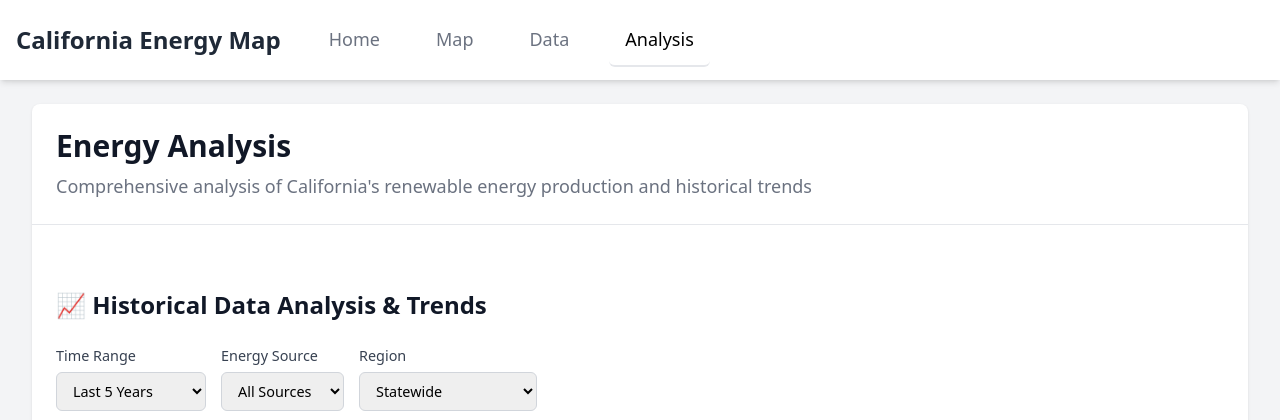
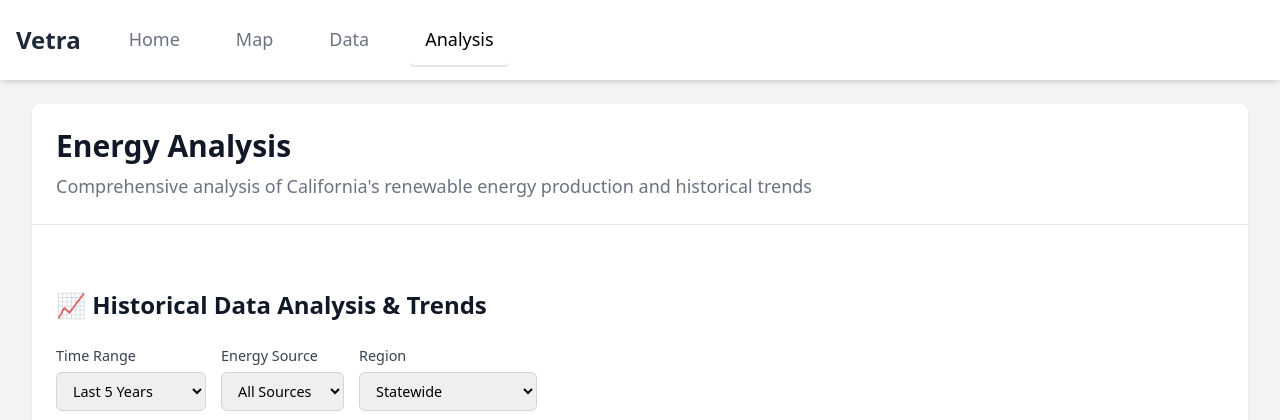
Before and after one commit to 123AbhinayR/Vetra, a Flask app: page /research/analysis in a window 1280 px wide. Shown: the top 420 px of the page. Run offline with Flask 3, Linux system fonts and the light colour scheme; some libraries are stand-ins or nearby versions.

Commit message:
changed name discrepancies

```diff
--- a/app/templates/analysis.html
+++ b/app/templates/analysis.html
@@ -1,6 +1,6 @@
 {% extends "base.html" %}
 
-{% block title %}{{ title }} - California Energy Map{% endblock %}
+{% block title %}{{ title }} - Vetra{% endblock %}
 
 {% block extra_head %}
 <script src="https://cdnjs.cloudflare.com/ajax/libs/Chart.js/3.9.1/chart.min.js"></script>
@@ -248,57 +248,6 @@
             </div>
         </div>
 
-        <!-- Original Current Analysis Section -->
-        <div class="section-divider">
-            <h2 class="text-2xl font-bold text-gray-900 mb-6">🔍 Current State Analysis</h2>
-
-            <div class="w-full space-y-12 max-w-5xl mx-auto">
-                <!-- Image 1 -->
-                <div class="bg-white rounded-lg shadow-md overflow-hidden p-6">
-                    <h4 class="text-2xl font-semibold text-gray-800 mb-4 text-center">Average Power Output by Energy Source</h4>
-                    <div class="flex justify-center">
-                        <img src="{{ url_for('static', filename='img/image1.jpg') }}" alt="Average Power Output by Energy Source" class="max-w-full h-auto rounded" style="max-height: 600px;">
-                    </div>
-                    <p class="mt-4 text-lg text-gray-600">Comparison of average power output between solar (SUN) and wind (WND) energy sources in California, showing wind's significantly higher average output.</p>
-                </div>
-
-                <!-- Image 2 -->
-                <div class="bg-white rounded-lg shadow-md overflow-hidden p-6">
-                    <h4 class="text-2xl font-semibold text-gray-800 mb-4 text-center">Temperature vs Solar Power Output</h4>
-                    <div class="flex justify-center">
-                        <img src="{{ url_for('static', filename='img/image2.png') }}" alt="Temperature vs Solar Power Output" class="max-w-full h-auto rounded" style="max-height: 600px;">
-                    </div>
-                    <p class="mt-4 text-lg text-gray-600">Scatter plot showing the relationship between temperature and solar power output, with points colored by cloud cover percentage, illustrating how these weather conditions affect solar efficiency.</p>
-                </div>
-
-                <!-- Image 3 -->
-                <div class="bg-white rounded-lg shadow-md overflow-hidden p-6">
-                    <h4 class="text-2xl font-semibold text-gray-800 mb-4 text-center">Wind Speed vs Wind Power Output</h4>
-                    <div class="flex justify-center">
-                        <img src="{{ url_for('static', filename='img/image3.png') }}" alt="Wind Speed vs Wind Power Output" class="max-w-full h-auto rounded" style="max-height: 600px;">
-                    </div>
-                    <p class="mt-4 text-lg text-gray-600">Scatter plot demonstrating the strong correlation between wind speed and power output, with point sizes representing different estimated output levels.</p>
-                </div>
-
-                <!-- Image 4 -->
-                <div class="bg-white rounded-lg shadow-md overflow-hidden p-6">
-                    <h4 class="text-2xl font-semibold text-gray-800 mb-4 text-center">Power Output Heatmap Across California</h4>
-                    <div class="flex justify-center">
-                        <img src="{{ url_for('static', filename='img/image4.jpg') }}" alt="Power Output Heatmap Across California" class="max-w-full h-auto rounded" style="max-height: 600px;">
-                    </div>
-                    <p class="mt-4 text-lg text-gray-600">Geographic heatmap showing the distribution and intensity of renewable energy production across California, with blue dots representing individual plant locations.</p>
-                </div>
-
-                <!-- Image 5 -->
-                <div class="bg-white rounded-lg shadow-md overflow-hidden p-6">
-                    <h4 class="text-2xl font-semibold text-gray-800 mb-4 text-center">Correlation Matrix: Weather vs Output</h4>
-                    <div class="flex justify-center">
-                        <img src="{{ url_for('static', filename='img/image5.png') }}" alt="Correlation Matrix: Weather vs Output" class="max-w-full h-auto rounded" style="max-height: 600px;">
-                    </div>
-                    <p class="mt-4 text-lg text-gray-600">Heatmap showing correlation coefficients between weather variables and energy output, highlighting the strong positive correlation between wind speed and estimated output.</p>
-                </div>
-            </div>
-        </div>
 
         <!-- Summary and Conclusions -->
         <div class="mt-12 text-center max-w-4xl mx-auto">
--- a/app/templates/base.html
+++ b/app/templates/base.html
@@ -4,7 +4,7 @@
     <link rel="shortcut icon" href="{{ url_for('static', filename='favicon.ico') }}">
     <meta charset="UTF-8">
     <meta name="viewport" content="width=device-width, initial-scale=1.0">
-    <title>{% block title %}California Energy Map{% endblock %}</title>
+    <title>{% block title %}Vetra{% endblock %}</title>
 
     <!-- Tailwind CSS -->
     <script src="https://cdn.tailwindcss.com"></script>
@@ -45,7 +45,7 @@
             <div class="relative flex items-center justify-between h-20">
                 <div class="flex-1 flex items-center justify-center sm:items-stretch sm:justify-start">
                     <div class="flex-shrink-0 flex items-center">
-                        <span class="text-2xl font-bold text-gray-800">California Energy Map</span>
+                        <span class="text-2xl font-bold text-gray-800">Vetra</span>
                     </div>
                     <div class="hidden sm:block sm:ml-8">
                         <div class="flex space-x-6">
@@ -109,7 +109,7 @@
     <footer class="bg-white py-4 shadow-inner">
         <div class="max-w-7xl mx-auto px-4 sm:px-6 lg:px-8">
             <p class="text-center text-gray-500 text-sm">
-                &copy; { current_year } California Energy Map | Data from Open Energy Information
+                2025 | Vetra | Data from Open Energy Information
             </p>
         </div>
     </footer>
--- a/app/templates/index.html
+++ b/app/templates/index.html
@@ -5,8 +5,8 @@
 {% block content %}
 <div class="bg-white shadow overflow-hidden sm:rounded-lg w-full max-w-full">
     <div class="px-6 py-8 sm:px-8">
-        <h1 class="text-4xl font-bold text-gray-900">California Renewable Energy Map</h1>
-        <p class="mt-3 max-w-full text-xl text-gray-500">Interactive visualization of California's renewable energy infrastructure</p>
+        <h1 class="text-4xl font-bold text-gray-900">Vetra</h1>
+        <p class="mt-3 max-w-full text-xl text-gray-500">An interactive visualization of California's renewable energy infrastructure</p>
     </div>
     <div class="border-t border-gray-200 px-6 py-8 sm:px-8">
         <div class="prose max-w-none text-lg">
```
